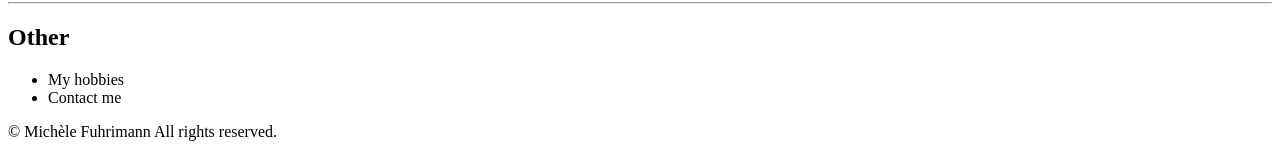
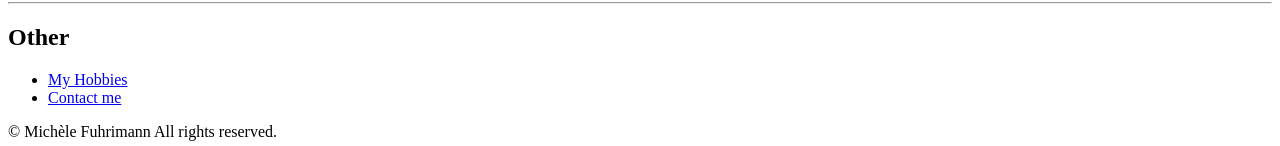
Before and after one commit to mfourious/Capstone-Project, a plain HTML site: page index.html in a window 1280 px wide. Shown: the part 854-1000 px from the top of the page. Drawn offline with Linux system fonts and the light colour scheme.

Commit message:
Add files via upload

```diff
--- a/index.html
+++ b/index.html
@@ -50,8 +50,8 @@
 
     <h2>Other</h2>
     <ul>
-        <li>My hobbies</li>
-        <li>Contact me</li>
+        <li><a href="./hobbies.html">My Hobbies</a></li>
+        <li><a href="./Contact.html">Contact me</a></li>
     </ul>
 
     © Michèle Fuhrimann All rights reserved.
```
